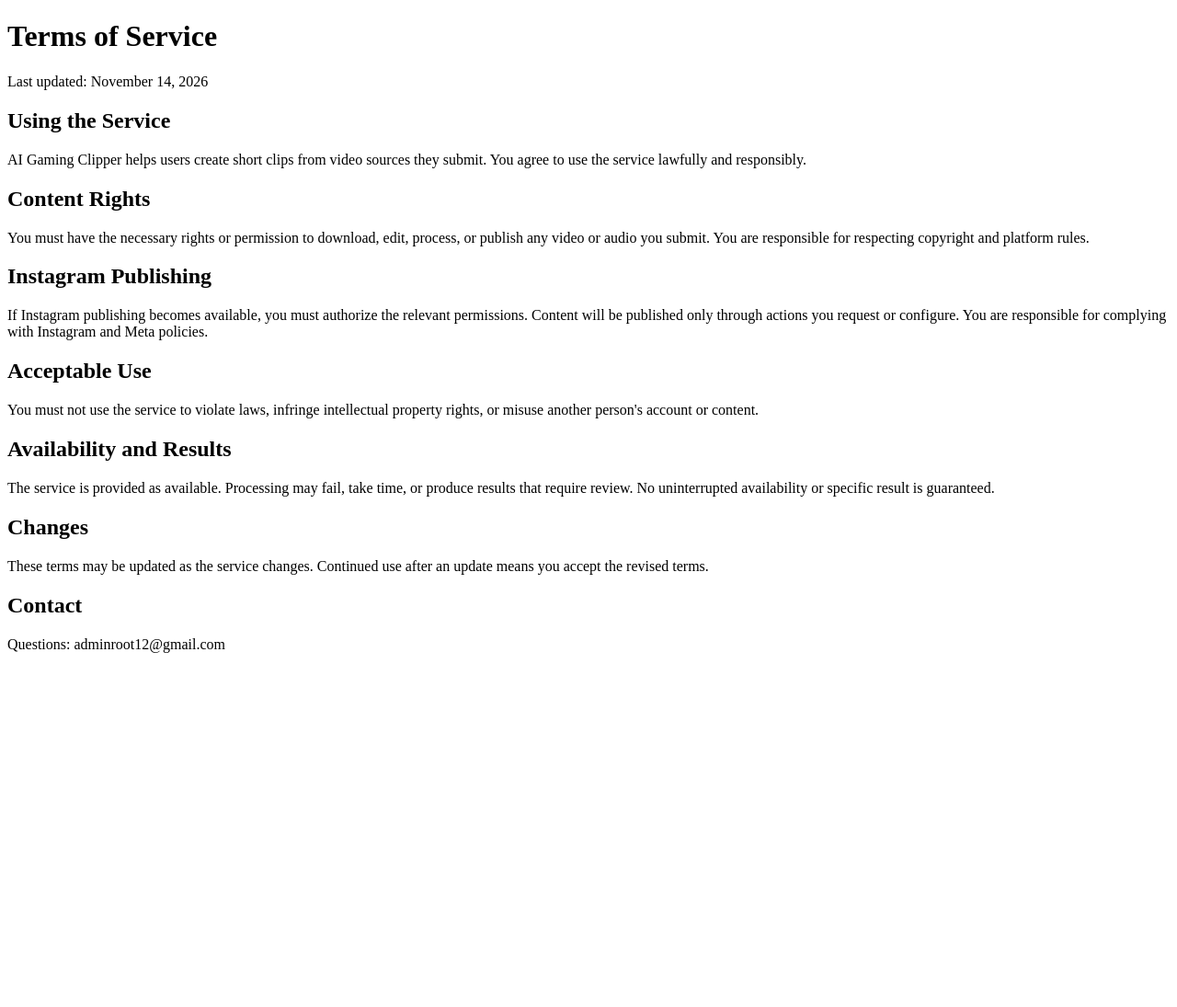
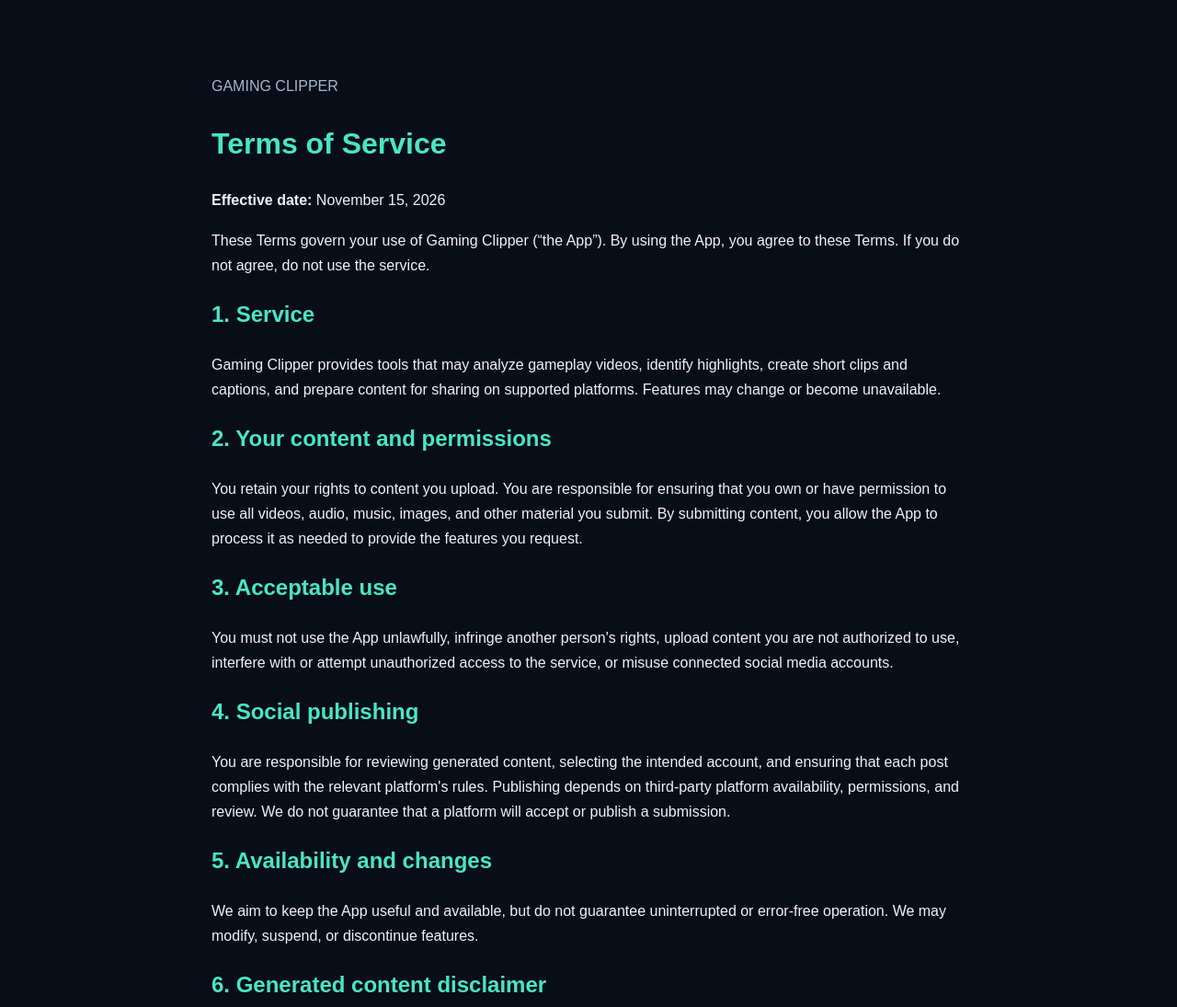
Before and after one commit to chnumair4888-ux/clipper, a plain HTML site: page terms.html in a window 1280 px wide. Shown: the top 1095 px of the page at 92% size. Before the commit the page ends 800 px from the top, so only its background shows below. Drawn offline with Linux system fonts and the light colour scheme.

Commit message:
Update Gaming Clipper terms of service

```diff
--- a/terms.html
+++ b/terms.html
@@ -1,33 +1,11 @@
-<!DOCTYPE html>
-<html lang="en">
-<head>
-<meta charset="UTF-8">
-<meta name="viewport" content="width=device-width, initial-scale=1">
-<title>Terms of Service - AI Gaming Clipper</title>
-</head>
-<body>
-<h1>Terms of Service</h1>
-<p>Last updated: November 14, 2026</p>
-
-<h2>Using the Service</h2>
-<p>AI Gaming Clipper helps users create short clips from video sources they submit. You agree to use the service lawfully and responsibly.</p>
-
-<h2>Content Rights</h2>
-<p>You must have the necessary rights or permission to download, edit, process, or publish any video or audio you submit. You are responsible for respecting copyright and platform rules.</p>
-
-<h2>Instagram Publishing</h2>
-<p>If Instagram publishing becomes available, you must authorize the relevant permissions. Content will be published only through actions you request or configure. You are responsible for complying with Instagram and Meta policies.</p>
-
-<h2>Acceptable Use</h2>
-<p>You must not use the service to violate laws, infringe intellectual property rights, or misuse another person's account or content.</p>
-
-<h2>Availability and Results</h2>
-<p>The service is provided as available. Processing may fail, take time, or produce results that require review. No uninterrupted availability or specific result is guaranteed.</p>
-
-<h2>Changes</h2>
-<p>These terms may be updated as the service changes. Continued use after an update means you accept the revised terms.</p>
-
-<h2>Contact</h2>
-<p>Questions: adminroot12@gmail.com</p>
-</body>
-</html>
+<!doctype html>
+<html lang="en"><head><meta charset="utf-8"><meta name="viewport" content="width=device-width,initial-scale=1"><meta name="description" content="Terms of Service for Gaming Clipper"><title>Terms of Service — Gaming Clipper</title><style>body{margin:0;background:#080d18;color:#edf2ff;font:16px/1.7 Arial,sans-serif}.wrap{max-width:820px;margin:40px auto;padding:24px}h1,h2{color:#49e6c1}a{color:#7db7ff}.muted{color:#a8b5ca}</style></head><body><main class="wrap"><p class="muted">GAMING CLIPPER</p><h1>Terms of Service</h1><p><strong>Effective date:</strong> November 15, 2026</p><p>These Terms govern your use of Gaming Clipper (“the App”). By using the App, you agree to these Terms. If you do not agree, do not use the service.</p>
+<h2>1. Service</h2><p>Gaming Clipper provides tools that may analyze gameplay videos, identify highlights, create short clips and captions, and prepare content for sharing on supported platforms. Features may change or become unavailable.</p>
+<h2>2. Your content and permissions</h2><p>You retain your rights to content you upload. You are responsible for ensuring that you own or have permission to use all videos, audio, music, images, and other material you submit. By submitting content, you allow the App to process it as needed to provide the features you request.</p>
+<h2>3. Acceptable use</h2><p>You must not use the App unlawfully, infringe another person's rights, upload content you are not authorized to use, interfere with or attempt unauthorized access to the service, or misuse connected social media accounts.</p>
+<h2>4. Social publishing</h2><p>You are responsible for reviewing generated content, selecting the intended account, and ensuring that each post complies with the relevant platform's rules. Publishing depends on third-party platform availability, permissions, and review. We do not guarantee that a platform will accept or publish a submission.</p>
+<h2>5. Availability and changes</h2><p>We aim to keep the App useful and available, but do not guarantee uninterrupted or error-free operation. We may modify, suspend, or discontinue features.</p>
+<h2>6. Generated content disclaimer</h2><p>Automated clips, captions, and other outputs may contain errors or omit context. You are responsible for checking outputs before sharing or relying on them.</p>
+<h2>7. Disclaimer and liability</h2><p>To the extent permitted by applicable law, the App is provided “as is” and “as available”, without warranties that cannot otherwise be excluded. To the extent permitted by law, we are not liable for indirect or consequential losses arising from use of the App. Nothing in these Terms excludes liability that cannot legally be excluded.</p>
+<h2>8. Changes to these Terms</h2><p>We may update these Terms by posting a revised version here with a new effective date. Continued use after the update constitutes acceptance to the extent permitted by law.</p>
+<h2>9. Contact</h2><p>For support or questions, email <a href="mailto:adminroot12@gmail.com">adminroot12@gmail.com</a>.</p><p class="muted">Gaming Clipper</p></main></body></html>
```
